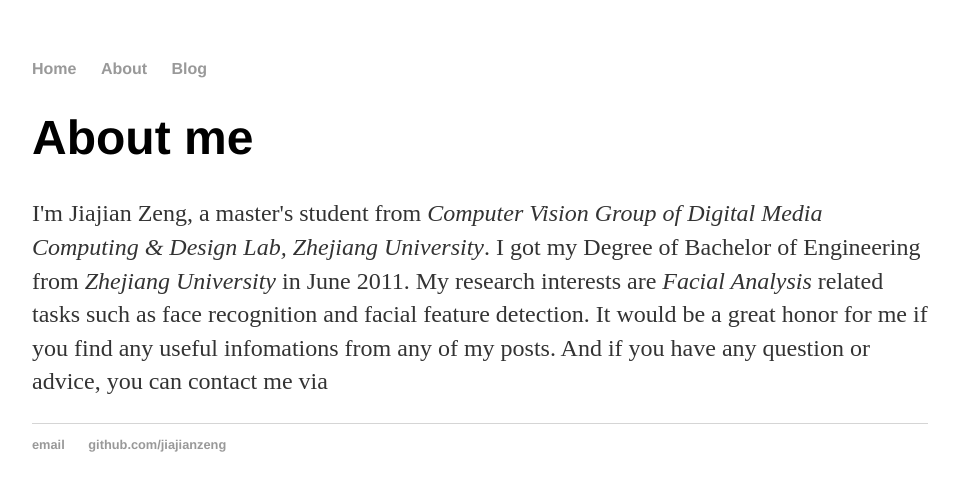
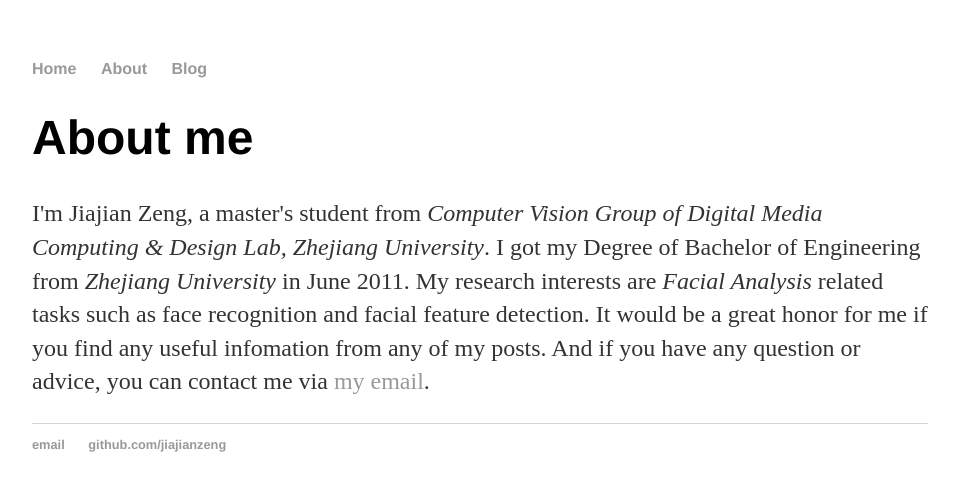
Before and after one commit to JiajianZeng/jiajianzeng.github.io, a Jekyll site: the page built from about/index.html, in a window 1280 px wide. Shown: the top 491 px of the page, without its empty margins (160-1119 px from the left). Built offline with Jekyll 4.4.1, drawn with Linux system fonts in a browser that asks for light colours.

Commit message:
Update index.html

```diff
--- a/about/index.html
+++ b/about/index.html
@@ -4,5 +4,5 @@
 ---
 <div class="blurb">
 	<h1>About me</h1>
-		<p>I'm Jiajian Zeng, a master's student from <em>Computer Vision Group of Digital Media Computing & Design Lab, Zhejiang University</em>. I got my Degree of Bachelor of Engineering from <em>Zhejiang University</em> in June 2011. My research interests are <em>Facial Analysis</em> related tasks such as face recognition and facial feature detection. It would be a great honor for me if you find any useful infomations from any of my posts. And if you have any question or advice, you can contact me via </p>
+		<p>I'm Jiajian Zeng, a master's student from <em>Computer Vision Group of Digital Media Computing & Design Lab, Zhejiang University</em>. I got my Degree of Bachelor of Engineering from <em>Zhejiang University</em> in June 2011. My research interests are <em>Facial Analysis</em> related tasks such as face recognition and facial feature detection. It would be a great honor for me if you find any useful infomation from any of my posts. And if you have any question or advice, you can contact me via <a href="mailto:jiajianzju@gmail.com">my email</a>.</p>
 </div><!-- /.blurb -->
```
